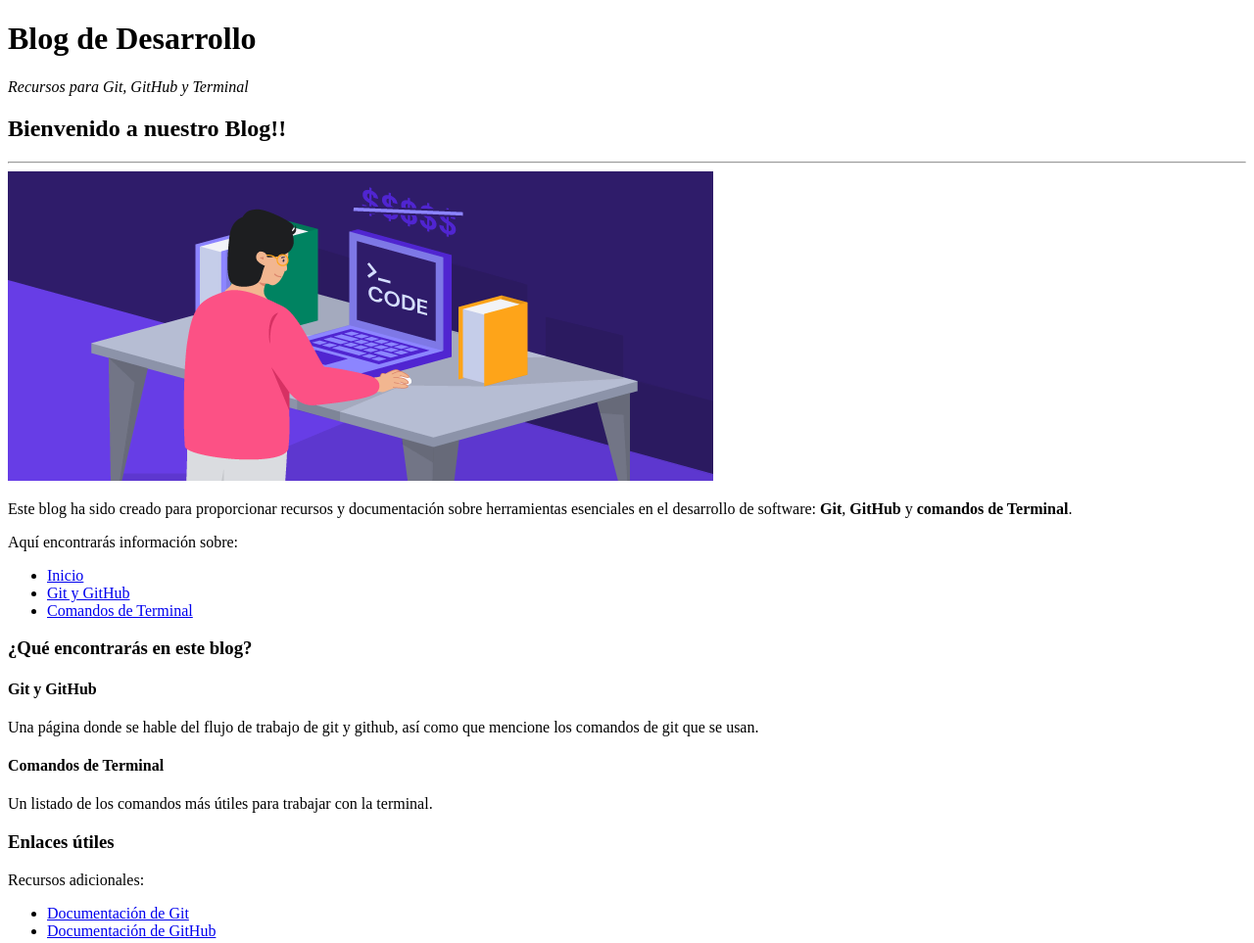
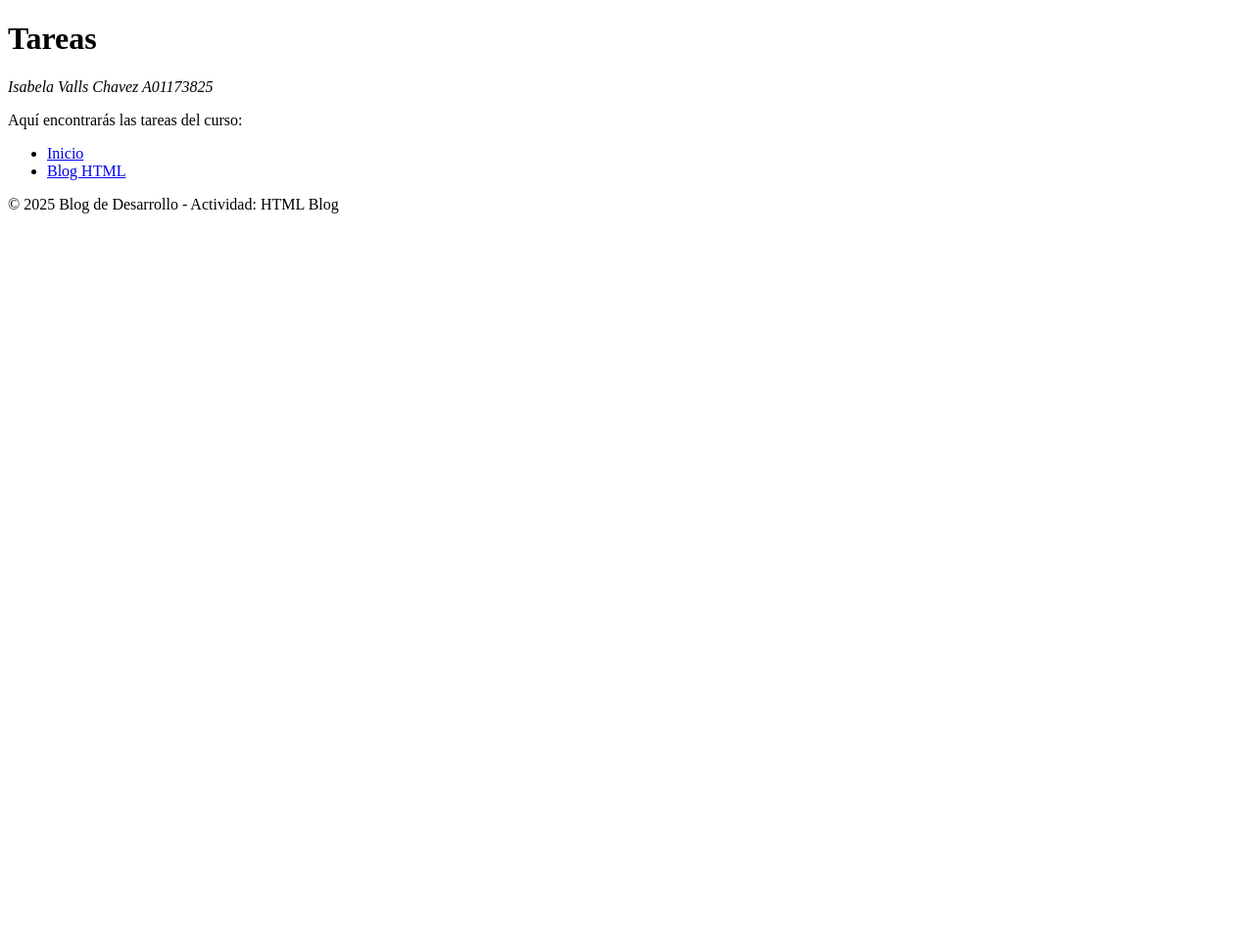
Before and after one commit to IsabelaValls14/IsabelaValls14.github.io, a plain HTML site: page index.html in a window 1280 px wide. Shown: the top 963 px of the page at 98% size. After the commit the page ends 800 px from the top, so only its background shows below. Drawn offline with Linux system fonts and the light colour scheme.

Commit message:
Moved blog to files

```diff
--- a/index.html
+++ b/index.html
@@ -3,55 +3,26 @@
 
 <head>
     <meta charset="UTF-8">
-    <title>Blog de Desarrollo</title>
+    <title>Tareas</title>
 </head>
+
 <body>
     <header>
-        <h1>Blog de Desarrollo</h1>
-        <p><em>Recursos para Git, GitHub y Terminal</em></p>
+        <h1>Tareas</h1>
+        <p><em>Isabela Valls Chavez A01173825</em></p>
     </header>
     <main>
         <section>
-            <h2>Bienvenido a nuestro Blog!!</h2>
-            <hr>
-            <img src="image.jpg" alt="Description of image">
-            <p>Este blog ha sido creado para proporcionar recursos y documentación sobre herramientas esenciales en el
-                desarrollo de software: <strong>Git</strong>, <strong>GitHub</strong> y <strong>comandos de
-                    Terminal</strong>.</p>
-
-
-
-            <p>Aquí encontrarás información sobre:</p>
-                <nav>
-                    <ul>
-                        <li><a href="index.html">Inicio</a></li>
-                        <li><a href="git.html">Git y GitHub</a></li>
-                        <li><a href="terminal.html">Comandos de Terminal</a></li>
-                    </ul>
-                </nav>
-            <h3>¿Qué encontrarás en este blog?</h3>
-
-            <div>
-                <h4>Git y GitHub</h4>
-                <p>Una página donde se hable del flujo de trabajo de git y github, así como que mencione los comandos de git que se usan.</p>
-            </div>
-
-            <div>
-                <h4>Comandos de Terminal</h4>
-                <p>Un listado de los comandos más útiles para trabajar con la terminal.</p>
-            </div>
-
-            <h3>Enlaces útiles</h3>
-            <p>Recursos adicionales:</p>
-            <ul>
-                <li><a href="https://git-scm.com/doc" target="_blank">Documentación de Git</a></li>
-                <li><a href="https://docs.github.com/es" target="_blank">Documentación de GitHub</a></li>
-            </ul>
-        </section>
-    </main>
-
+            <p>Aquí encontrarás las tareas del curso:</p>
+            <nav>
+                <ul>
+                    <li><a href="../index.html">Inicio</a></li>
+                    <li><a href="Blog/index.html">Blog HTML</a></li>
+                </ul>
+            </nav>
     <footer>
         <p>&copy; 2025 Blog de Desarrollo - Actividad: HTML Blog</p>
     </footer>
 </body>
+
 </html>
```
Also changed, not shown: Blog/index.html (added, +58 -0 lines), Blog/comandos.jpg (renamed from comandos.jpg), Blog/git.html (renamed from git.html), Blog/image.jpg (renamed from image.jpg), Blog/image2.jpg (renamed from image2.jpg), Blog/terminal.html (renamed from terminal.html).
